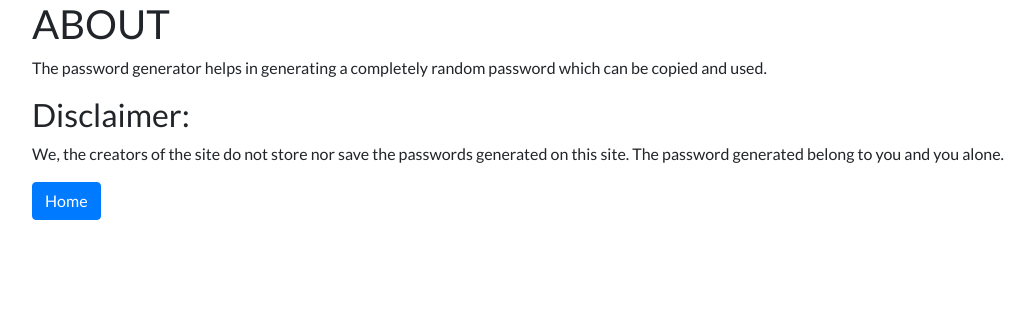
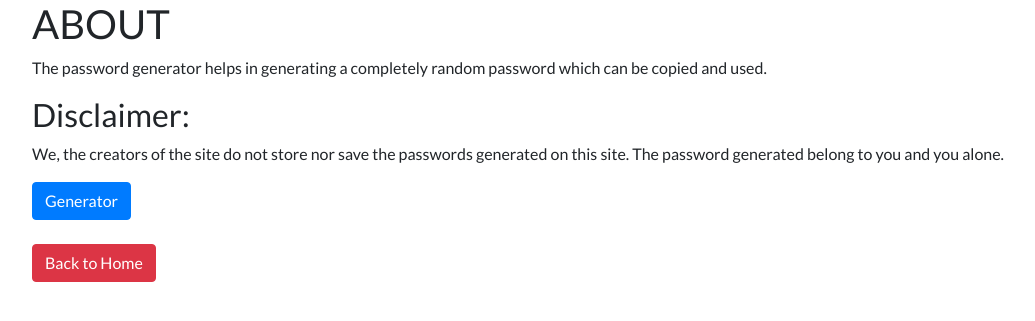
Before and after one commit to Crestward/Django-Personal-Porfolio, a Django app: page /generator/about/ in a window 1280 px wide. Shown: the part 56-377 px from the top of the page, without its empty margins (53-1088 px from the left). Run offline with Django 3.2, Linux system fonts and the light colour scheme; some libraries are stand-ins or nearby versions.

Commit message:
updated password generator

```diff
--- a/generator/templates/generator/about.html
+++ b/generator/templates/generator/about.html
@@ -16,6 +16,9 @@
     </p>
 </div>
 
-<a role="button" href="{% url 'generator:homepage' %}" class="btn btn-primary">Home</a>
+<a role="button" href="{% url 'generator:homepage' %}" class="btn btn-primary">Generator</a>
+<br>
+<br>
+<a role="button" href="{% url 'home' %}" class="btn btn-danger">Back to Home</a>
 
 {% endblock %}
--- a/generator/templates/generator/home.html
+++ b/generator/templates/generator/home.html
@@ -34,6 +34,8 @@
 </form>
 <br>
 <br>
+<a role="button" href="{% url 'home' %}" class="btn btn-warning">Back to Home</a>
+<br>
 <a href="{% url 'generator:about' %}">About</a>
 </div>
 
--- a/generator/templates/generator/password.html
+++ b/generator/templates/generator/password.html
@@ -14,7 +14,10 @@
 </h2>
 <p>You can refresh the page to generate a new password if the current one is not to your liking...</p>
 <p><em>NOTE: After refreshing, the previous password will be lost in the sands of time</em></p>
-<a role="button" href="{% url 'generator:homepage' %}" class="btn btn-primary">Back to Home</a>
+<a role="button" href="{% url 'generator:homepage' %}" class="btn btn-primary">Back to Generator</a>
+<br>
+<br>
+<a role="button" href="{% url 'home' %}" class="btn btn-warning">Back to Home</a>
 </div>
 
 {% endblock %}
```
